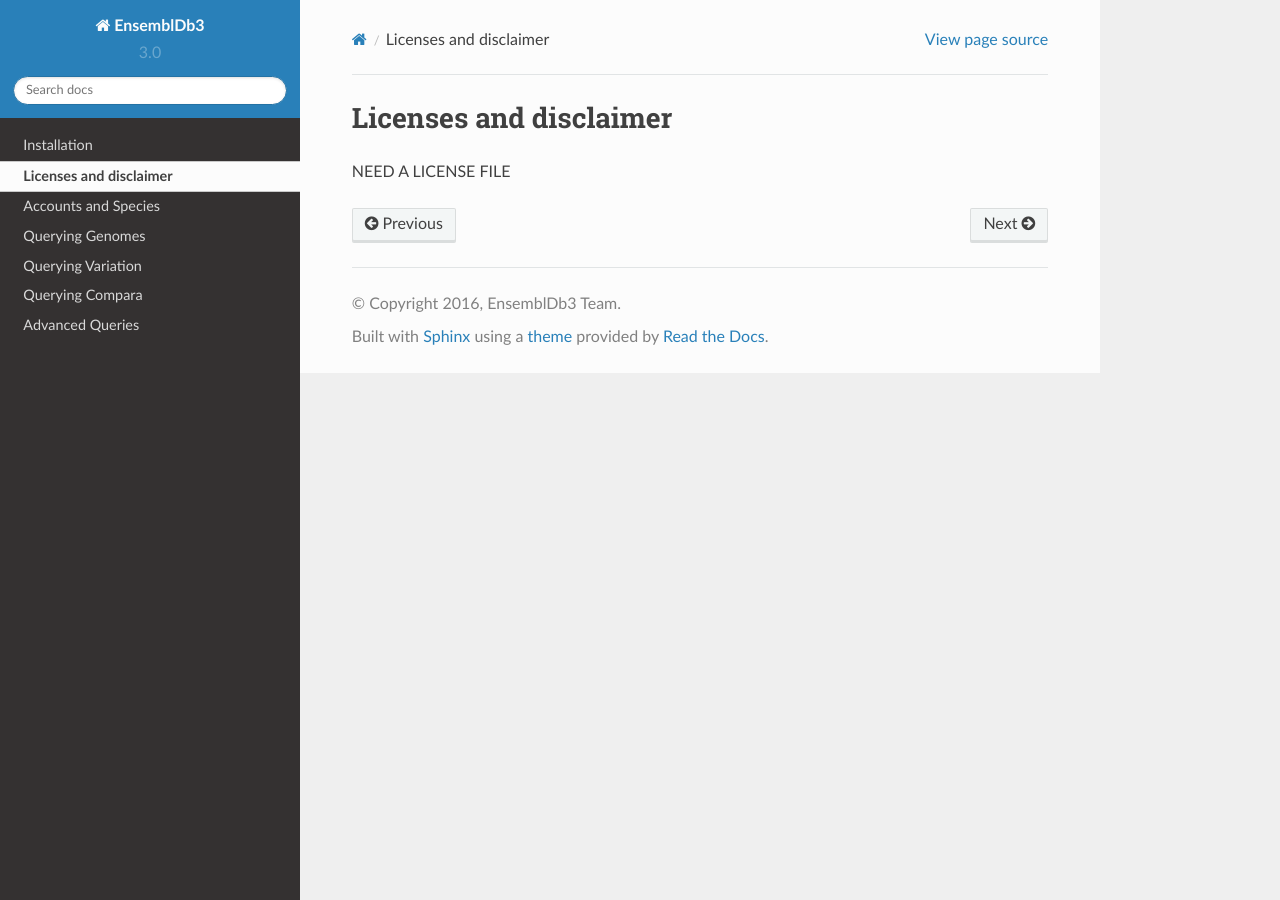
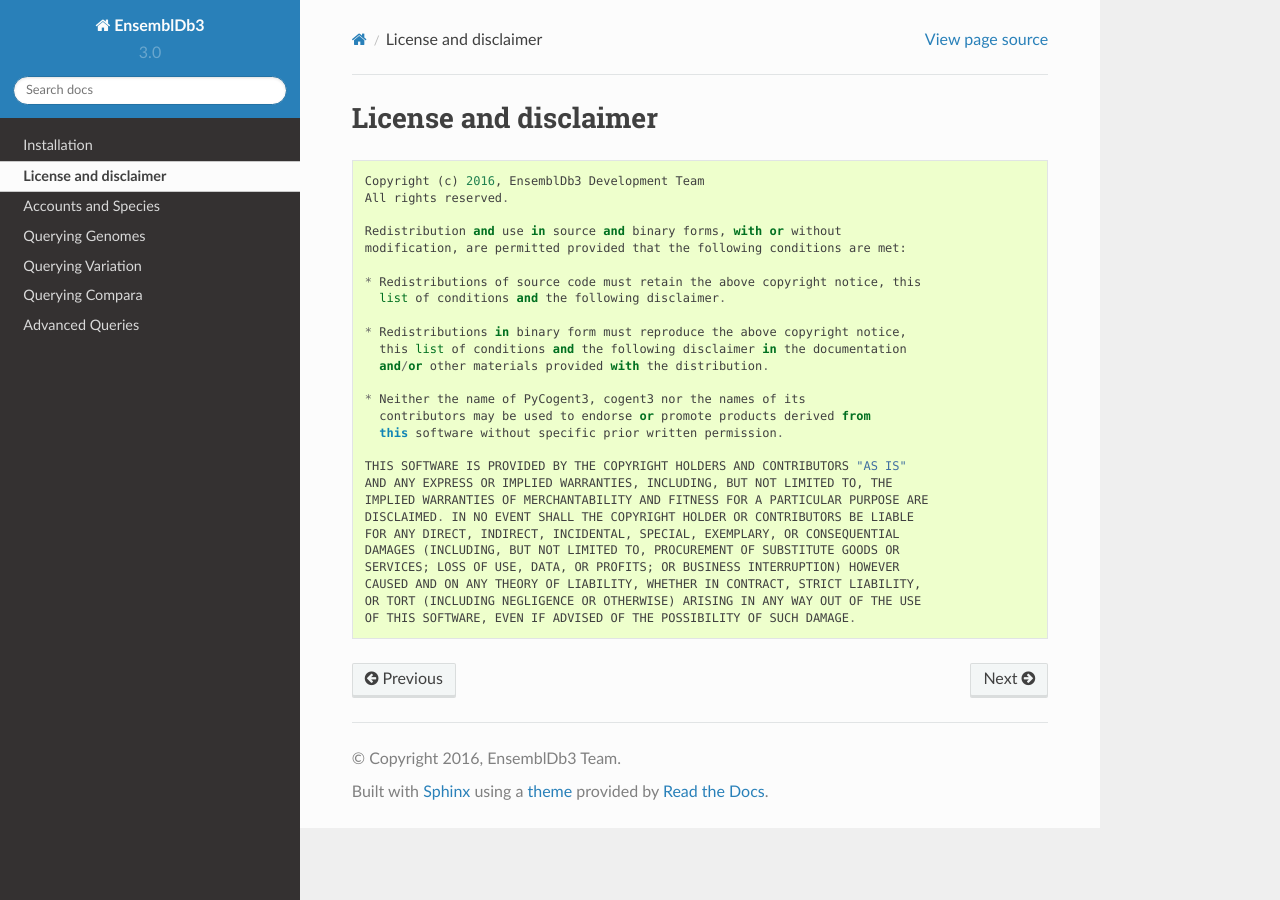
Before and after one commit to cogent3/ensembldb3, a Sphinx documentation site: the page built from doc/licenses.rst, in a window 1280 px wide. Built offline with Sphinx 7.4.7 and the Read the Docs theme 2.0.0, drawn with Linux system fonts in a browser that asks for light colours; formulas are drawn with MathJax 3; pages that are not in the unit, such as notebooks, are missing from menus.

Commit message:
MAINT: tidy docs and added license fixes #7

```diff
--- a/doc/conf.py
+++ b/doc/conf.py
@@ -24,7 +24,7 @@ import sys, os
 # coming with Sphinx (named 'sphinx.ext.*') or your custom ones.
 extensions = ['sphinx.ext.todo', 'sphinx.ext.doctest', 'sphinx.ext.pngmath']
 
-todo_include_todos = True # to expose the TODOs
+# todo_include_todos = True # to expose the TODOs
 
 # Add any paths that contain templates here, relative to this directory.
 templates_path = ['templates']
--- a/doc/index.rst
+++ b/doc/index.rst
@@ -47,6 +47,8 @@ When posting a ticket, please provide a minimum working example to reproduce the
 Citation
 ********
 
+For now, please continue to cite  `Knight et al., 2007, Genome Biol, 8, R171 <http://genomebiology.com/2007/8/8/R171>`_.
+
 .. todo::
 
     on publication of the preprint
--- a/doc/licenses.rst
+++ b/doc/licenses.rst
@@ -1,4 +1,32 @@
-Licenses and disclaimer
+License and disclaimer
 =======================
 
-NEED A LICENSE FILE
+::
+
+    Copyright (c) 2016, EnsemblDb3 Development Team
+    All rights reserved.
+
+    Redistribution and use in source and binary forms, with or without
+    modification, are permitted provided that the following conditions are met:
+
+    * Redistributions of source code must retain the above copyright notice, this
+      list of conditions and the following disclaimer.
+
+    * Redistributions in binary form must reproduce the above copyright notice,
+      this list of conditions and the following disclaimer in the documentation
+      and/or other materials provided with the distribution.
+
+    * Neither the name of PyCogent3, cogent3 nor the names of its
+      contributors may be used to endorse or promote products derived from
+      this software without specific prior written permission.
+
+    THIS SOFTWARE IS PROVIDED BY THE COPYRIGHT HOLDERS AND CONTRIBUTORS "AS IS"
+    AND ANY EXPRESS OR IMPLIED WARRANTIES, INCLUDING, BUT NOT LIMITED TO, THE
+    IMPLIED WARRANTIES OF MERCHANTABILITY AND FITNESS FOR A PARTICULAR PURPOSE ARE
+    DISCLAIMED. IN NO EVENT SHALL THE COPYRIGHT HOLDER OR CONTRIBUTORS BE LIABLE
+    FOR ANY DIRECT, INDIRECT, INCIDENTAL, SPECIAL, EXEMPLARY, OR CONSEQUENTIAL
+    DAMAGES (INCLUDING, BUT NOT LIMITED TO, PROCUREMENT OF SUBSTITUTE GOODS OR
+    SERVICES; LOSS OF USE, DATA, OR PROFITS; OR BUSINESS INTERRUPTION) HOWEVER
+    CAUSED AND ON ANY THEORY OF LIABILITY, WHETHER IN CONTRACT, STRICT LIABILITY,
+    OR TORT (INCLUDING NEGLIGENCE OR OTHERWISE) ARISING IN ANY WAY OUT OF THE USE
+    OF THIS SOFTWARE, EVEN IF ADVISED OF THE POSSIBILITY OF SUCH DAMAGE.
```
